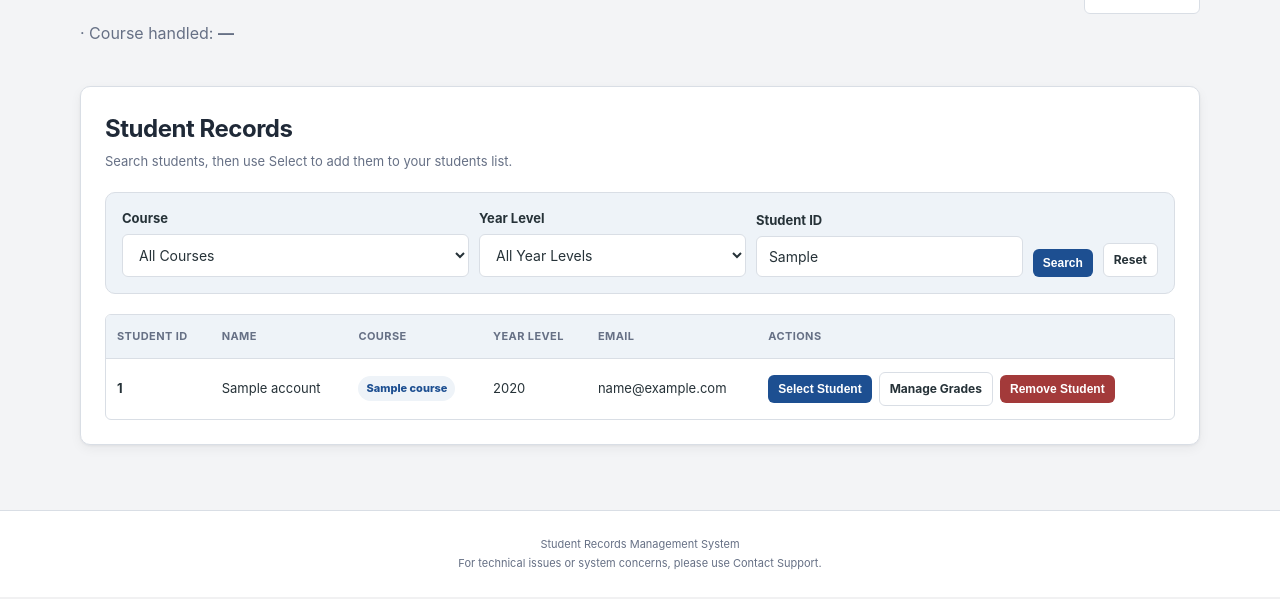
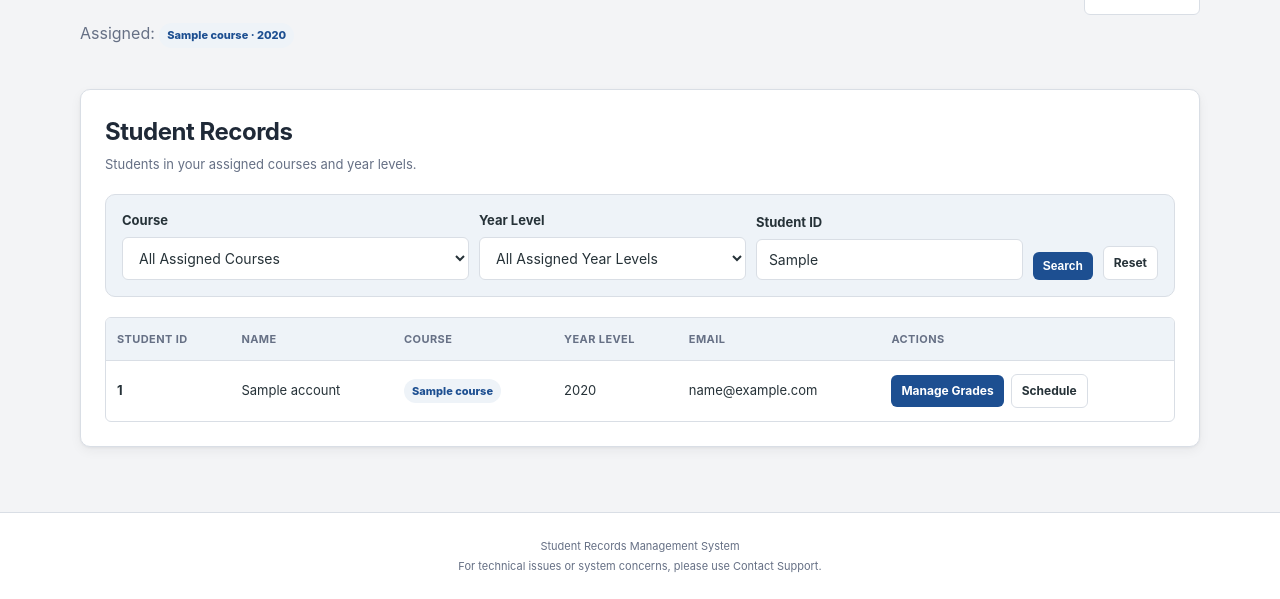
Before and after one commit to azinethdawntubat-cloud/acadex, a Flask app: template templates/teacher_dashboard.html in a window 1280 px wide. Shown: the part 239-838 px from the top of the page. Run offline with Flask 3, Linux system fonts and the light colour scheme; the template is opened without the code that fills it: most values are stand-ins (such as "Sample title", 1, 10 or a date in 2020); one stand-in notice (Sample message) is shown.

Commit message:
Update teacher_dashboard.html

```diff
--- a/templates/teacher_dashboard.html
+++ b/templates/teacher_dashboard.html
@@ -7,22 +7,33 @@
     <div>
         <p class="eyebrow">TEACHER DASHBOARD</p>
         <h1>Welcome, {{ user.name }}</h1>
-        <p class="muted">{{ message }} &middot; Course handled: <b>{{ user.course or "—" }}</b></p>
+        <p class="muted">{{ message }}</p>
+        <p class="muted">
+            Assigned:
+            {% if assignments %}
+                {% for a in assignments %}
+                    <span class="course-tag">{{ a.course }} &middot; {{ a.year_level }}</span>
+                {% endfor %}
+            {% else %}
+                <b>None yet</b>
+            {% endif %}
+        </p>
     </div>
     <a class="btn secondary" href="{{ url_for('teacher_students') }}">My Students</a>
 </div>
 
 <section class="card">
     <div class="card-heading">
-        <div><h2>Student Records</h2><p>Search students, then use Select to add them to your students list.</p></div>
+        <div><h2>Student Records</h2><p>Students in your assigned courses and year levels.</p></div>
     </div>
 
+    {% if assignments %}
     <form method="GET" class="search-bar">
         <div class="field">
             <label>Course</label>
             <select name="course">
-                <option value="all" {% if selected_course == "all" %}selected{% endif %}>All Courses</option>
-                {% for course in COURSES %}
+                <option value="all" {% if selected_course == "all" %}selected{% endif %}>All Assigned Courses</option>
+                {% for course in assigned_course_options %}
                     <option value="{{ course }}" {% if selected_course == course %}selected{% endif %}>{{ course }}</option>
                 {% endfor %}
             </select>
@@ -31,8 +42,8 @@
         <div class="field">
             <label>Year Level</label>
             <select name="year_level">
-                <option value="all" {% if selected_year == "all" %}selected{% endif %}>All Year Levels</option>
-                {% for level in YEAR_LEVELS %}
+                <option value="all" {% if selected_year == "all" %}selected{% endif %}>All Assigned Year Levels</option>
+                {% for level in assigned_year_options %}
                     <option value="{{ level }}" {% if selected_year == level %}selected{% endif %}>{{ level }}</option>
                 {% endfor %}
             </select>
@@ -53,8 +64,11 @@
         <button class="btn primary small" type="submit">Search</button>
         <a class="btn secondary small" href="{{ url_for('dashboard') }}">Reset</a>
     </form>
+    {% endif %}
 
-    {% if students %}
+    {% if not assignments %}
+        <div class="empty">The administrator has not assigned you any courses or year levels yet. Once they do, your students will appear here.</div>
+    {% elif students %}
     <div class="table-wrap">
         <table>
             <thead>
@@ -69,13 +83,8 @@
                     <td>{{ student.year_level or "—" }}</td>
                     <td>{{ student.email }}</td>
                     <td class="actions">
-                        <form method="POST" action="{{ url_for('select_student', student_id=student.id) }}">
-                            <button class="btn small primary" type="submit">Select Student</button>
-                        </form>
-                        <a class="btn small secondary" href="{{ url_for('manage_grades', student_id=student.id) }}">Manage Grades</a>
-                        <form method="POST" action="{{ url_for('delete_student', student_id=student.id) }}" onsubmit="return confirm('Delete this student account and all of their records?');">
-                            <button class="btn small danger" type="submit">Remove Student</button>
-                        </form>
+                        <a class="btn small primary" href="{{ url_for('manage_grades', student_id=student.id) }}">Manage Grades</a>
+                        <a class="btn small secondary" href="{{ url_for('manage_schedule', student_id=student.id) }}">Schedule</a>
                     </td>
                 </tr>
             {% endfor %}
```
